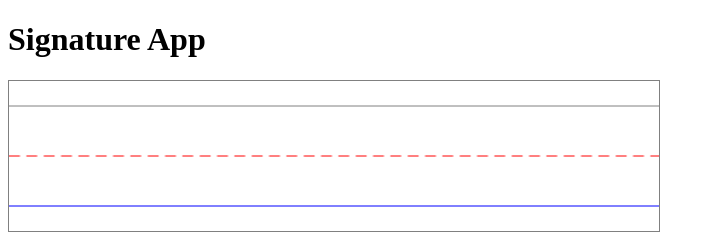
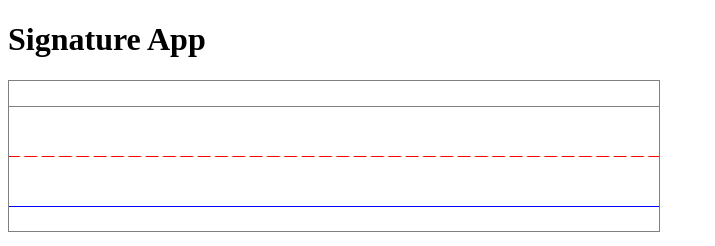
Before and after one commit to raurbanom/app-signature, a website: page index.html in a window 1280 px wide. Shown: the whole page, without its empty margins (0-715 px from the left). Drawn offline with nearby package versions, Linux system fonts and the light colour scheme.

Commit message:
Fix to coordinates

```diff
--- a/index.html
+++ b/index.html
@@ -4,7 +4,7 @@
     <meta charset="UTF-8" />
     <meta http-equiv="X-UA-Compatible" content="IE=edge" />
     <meta name="viewport" content="width=device-width, initial-scale=1.0" />
-    <title>Document</title>
+    <title>Signature App</title>
     <link rel="stylesheet" href="style.css" />
 
     <script
@@ -16,12 +16,13 @@
     <script src="libs/jSignature.js"></script>
     <script>
       $(document).ready(function () {
-        draw();
+        const canvas = document.querySelector(".canvas-below");
+        drawGuideline(canvas);
 
         $(".canvas-above").jSignature({
           "background-color": "transparent",
           width: "100%",
-          heigh: "150px",
+          height: "150px",
         });
       });
     </script>
--- a/index.js
+++ b/index.js
@@ -1,24 +1,25 @@
-function draw() {
-  const canvas = document.querySelector(".canvas-below");
-
+function drawGuideline(canvas) {
   if (!canvas || (canvas && !canvas.getContext)) return;
 
   const ctx = canvas.getContext("2d");
 
-  drawLine(ctx, [0, 25], [650, 25], "gray", 1, false);
-  drawLine(ctx, [0, 75], [650, 75], "red", 1, true);
-  drawLine(ctx, [0, 125], [650, 125], "blue", 1, false);
+  ctx.lineWidth = 1;
+
+  drawLine(ctx, 0, 25, 650, "gray", 1, false);
+  drawLine(ctx, 0, 75, 650, "red", 1, true);
+  drawLine(ctx, 0, 125, 650, "blue", 1, false);
 }
 
 function drawLine(
   ctx,
-  begin,
-  end,
-  stroke = "black",
+  x,
+  y,
+  length,
+  style = "black",
   width = 1,
   dashed = false
 ) {
-  if (stroke) ctx.strokeStyle = stroke;
+  if (style) ctx.strokeStyle = style;
   if (width) ctx.lineWidth = width;
 
   ctx.beginPath();
@@ -29,8 +30,11 @@ function drawLine(
   } else {
     ctx.setLineDash([]);
   }
-
-  ctx.moveTo(...begin);
-  ctx.lineTo(...end);
+  // For even stroke widths you can use integers for coordinates,
+  // for odd stroke widths you want to use .5 to get crisp lines
+  // that fill the pixels correctly.
+  ctx.moveTo(x, y + 0.5);
+  ctx.lineTo(x + length, y + 0.5);
+  ctx.closePath();
   ctx.stroke();
 }
```
